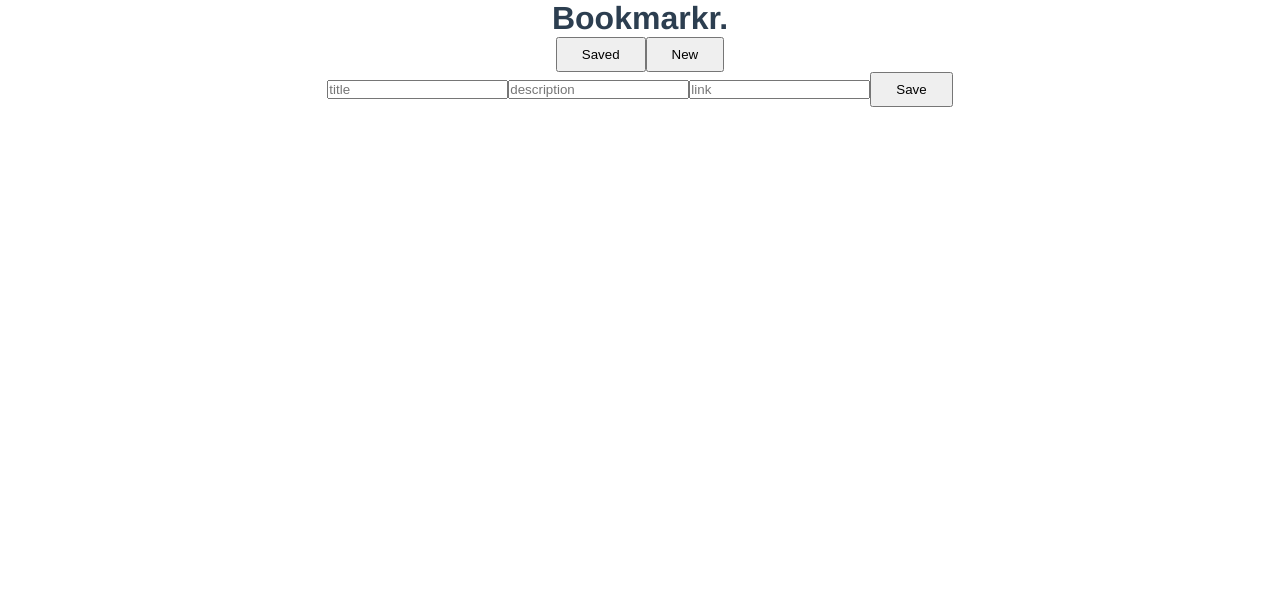
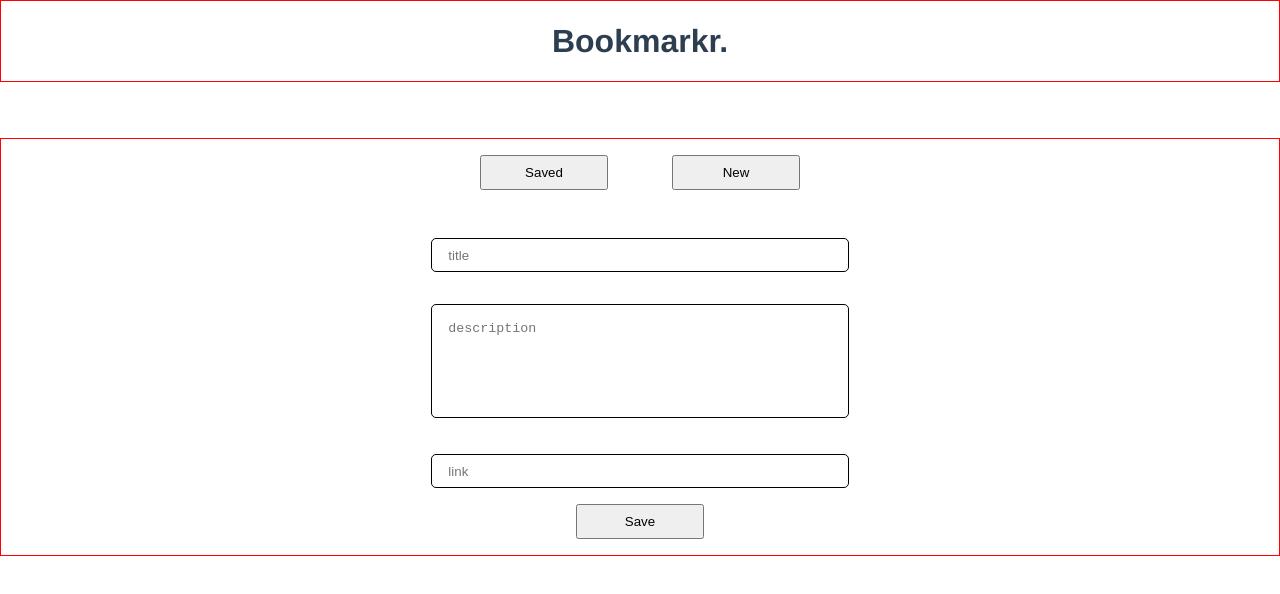
Before and after one commit to barnabasedubio/bookmarkr, a Vue app: page / in a window 1280 px wide. Both pictures are taken after a click on the button "New". Shown: the top 594 px of the page. Built offline with nearby package versions, Linux system fonts and the light colour scheme.

Commit message:
some preliminary styling

```diff
--- a/src/App.vue
+++ b/src/App.vue
@@ -1,6 +1,7 @@
 <template>
     <the-header></the-header>
 
+    <div class="content">
         <menu-bar
             @event-show-saved-bookmarks="setActiveTab('bookmark-item-list')"
             @event-show-new-bookmark="setActiveTab('new-bookmark-form')"
@@ -15,13 +16,14 @@
             v-if="selectedComponent === 'bookmark-item-list'"
             :bookmark-items="bookMarkList"
         ></bookmark-item-list>
+    </div>
 
-    <the-footer></the-footer>
+    <!-- <the-footer></the-footer> -->
 </template>
 
 <script>
 import TheHeader from "./components/TheHeader.vue";
-import TheFooter from "./components/TheFooter.vue";
+// import TheFooter from "./components/TheFooter.vue";
 import MenuBar from "./components/MenuBar.vue";
 import BookmarkItemList from "./components/BookmarkItemList.vue";
 import NewBookmarkForm from "./components/NewBookmarkForm.vue";
@@ -29,7 +31,7 @@ export default {
     name: "App",
     components: {
         TheHeader,
-        TheFooter,
+        // TheFooter,
         MenuBar,
         BookmarkItemList,
         NewBookmarkForm
@@ -58,11 +60,24 @@ export default {
     margin: 0;
     padding: 0;
 }
+
+html,
+body {
+    height: 100%;
+}
+
 #app {
+    height: inherit;
     font-family: Avenir, Helvetica, Arial, sans-serif;
     -webkit-font-smoothing: antialiased;
     -moz-osx-font-smoothing: grayscale;
     text-align: center;
     color: #2c3e50;
 }
+
+.content {
+    border: 1px solid red;
+    position: relative;
+    top: 7%;
+}
 </style>
--- a/src/components/BaseButton.vue
+++ b/src/components/BaseButton.vue
@@ -10,6 +10,8 @@ export default {};
 
 <style scoped>
 button {
+    min-width: 8rem;
     padding: 0.5rem 1.5rem;
+    margin: 1rem 2rem;
 }
 </style>
--- a/src/components/BookmarkItem.vue
+++ b/src/components/BookmarkItem.vue
@@ -1,5 +1,5 @@
 <template>
-    <div>
+    <div class="bookmark-item">
         <h3>{{ bookmarkItem.bookmarkItemTitle }}</h3>
         <p>{{ bookmarkItem.bookmarkItemDescription }}</p>
         <p>{{ bookmarkItem.bookmarkItemLink }}</p>
--- a/src/components/BookmarkItemList.vue
+++ b/src/components/BookmarkItemList.vue
@@ -4,7 +4,7 @@
             <bookmark-item :bookmark-item="item"></bookmark-item>
         </li>
     </ul>
-    <h2 v-else>Add a Bookmark</h2>
+    <p class="empty-bookmark-list-text" v-else>Your bookmark list is empty. Add a new bookmark!</p>
 </template>
 
 <script>
@@ -20,5 +20,8 @@
 </script>
 
 <style scoped>
-
+.empty-bookmark-list-text {
+    position: relative;
+    top: 10rem;
+}
 </style>
--- a/src/components/MenuBar.vue
+++ b/src/components/MenuBar.vue
@@ -23,4 +23,6 @@ export default {
 };
 </script>
 
-<style scoped></style>
+<style scoped>
+
+</style>
--- a/src/components/NewBookmarkForm.vue
+++ b/src/components/NewBookmarkForm.vue
@@ -1,12 +1,17 @@
 <template>
-    <div>
+    <div class="new-input-form">
         <input type="text" placeholder="title" v-model="bookmarkItemTitle" />
-        <input
+        <textarea
             type="text"
             placeholder="description"
             v-model="bookmarkItemDescription"
+        ></textarea>
+        <input
+            type="text"
+            placeholder="link"
+            v-model="bookmarkItemLink"
         />
-        <input type="text" placeholder="link" v-model="bookmarkItemLink" />
+
         <base-button @click="saveNewBookmark">
             Save
         </base-button>
@@ -40,4 +45,27 @@ export default {
 };
 </script>
 
-<style scoped></style>
+<style scoped>
+input {
+    width: 30%;
+    display: block;
+    margin: 0 auto;
+    height: 2rem;
+    border: 1px solid black;
+    border-radius: 5px;
+    padding: 0 1rem;
+}
+
+textarea {
+    width: 30%;
+    height: 5rem;
+    border: 1px solid black;
+    border-radius: 5px;
+    padding: 1rem 1rem;
+    resize: none;
+}
+
+input,textarea {
+    margin-top: 2rem;
+}
+</style>
--- a/src/components/TheFooter.vue
+++ b/src/components/TheFooter.vue
@@ -1,10 +1,25 @@
 <template>
-    <div>
-    </div>
+    <footer>
+        <h4>Developed by Barnabas Edubio</h4>
+    </footer>
 </template>
 
 <script>
 export default {};
 </script>
 
-<style scoped></style>
+<style scoped>
+footer {
+    border: 1px solid red;
+    height: 5%;
+    position: absolute;
+    bottom: 0;
+    display: block;
+}
+
+h4 {
+    position: relative;
+    top: 50%;
+    transform: translateY(-50%);
+}
+</style>
--- a/src/components/TheHeader.vue
+++ b/src/components/TheHeader.vue
@@ -1,9 +1,23 @@
 <template>
-    <h1>Bookmarkr.</h1>
+    <header>
+        <h1>Bookmarkr.</h1>
+    </header>
 </template>
 
 <script>
 export default {};
 </script>
 
-<style scoped></style>
+<style scoped>
+
+header {
+    height: 10%;
+    border: 1px solid red;
+}
+
+h1 {
+    position: relative;
+    top: 50%;
+    transform: translateY(-50%);
+}
+</style>
```
Lines whose indentation alone changed are shown as unchanged.
